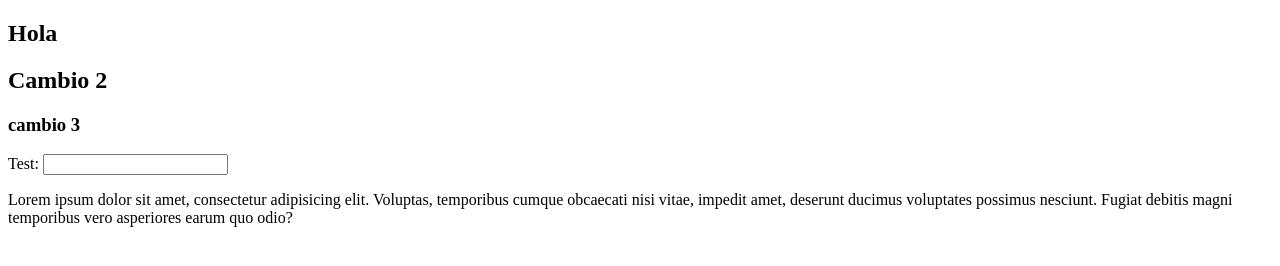
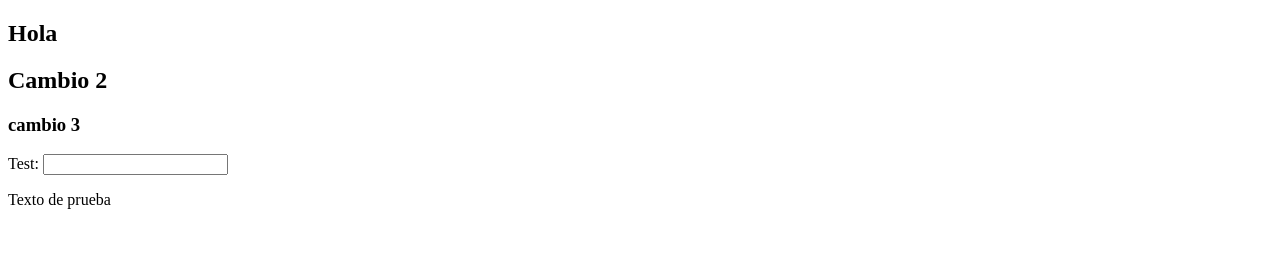
Before and after one commit to PauloLunaAre/git-test, a plain HTML site: page index.html in a window 1280 px wide. Drawn offline with Linux system fonts and the light colour scheme.

Commit message:
feat: merge

```diff
--- a/index.html
+++ b/index.html
@@ -12,7 +12,7 @@
         <h3>cambio 3</h3>
         <label for="test">Test:</label>
         <input type="text" name="" id="test">
-        <p>Lorem ipsum dolor sit amet, consectetur adipisicing elit. Voluptas, temporibus cumque obcaecati nisi vitae, impedit amet, deserunt ducimus voluptates possimus nesciunt. Fugiat debitis magni temporibus vero asperiores earum quo odio?</p>
+        <p>Texto de prueba</p>
     </section>
     <footer>
 
```
